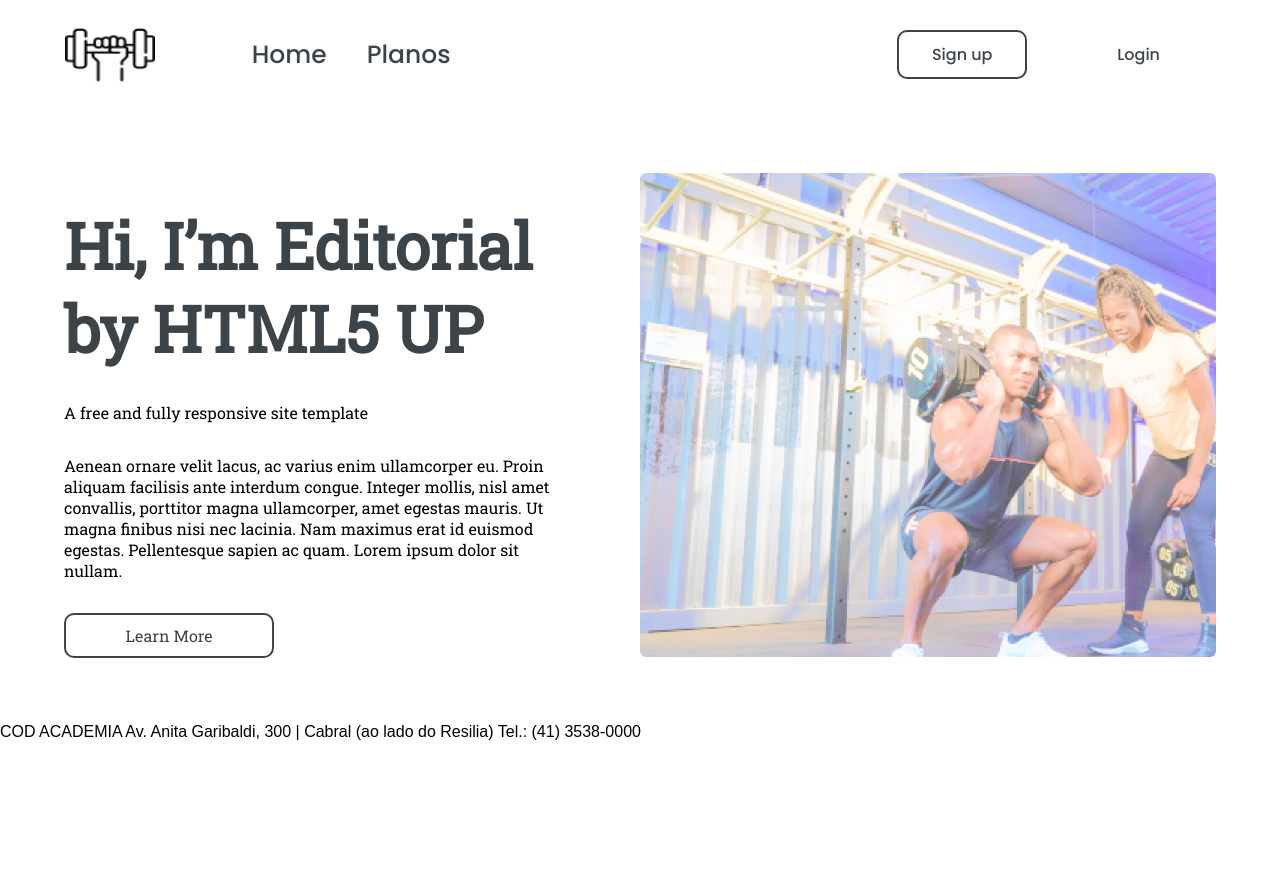
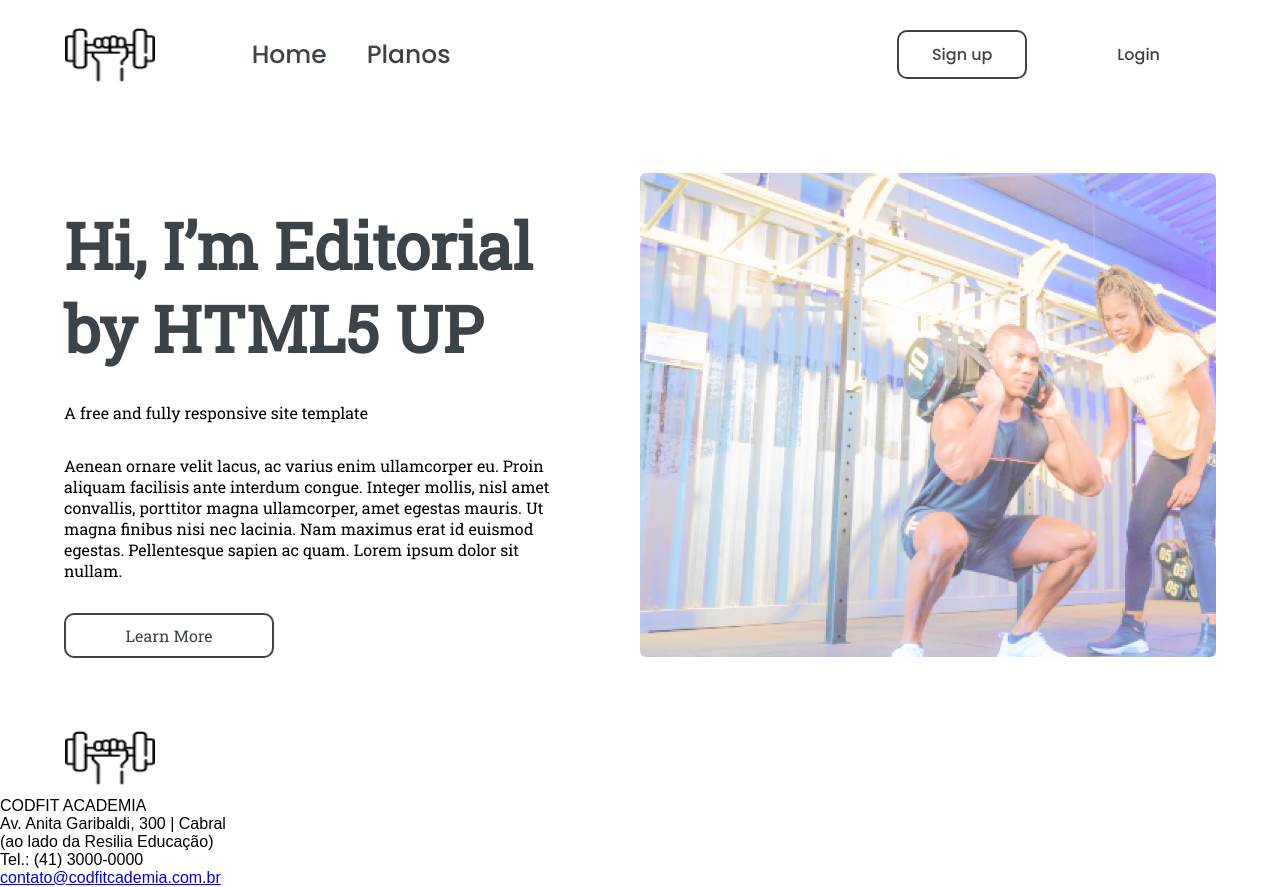
Before and after one commit to k-js/CodFit-Academy, a React (Vite) app: page / in a window 1280 px wide. Before the commit the page ends 800 px from the top, so only its background shows below. Built offline with nearby package versions, Linux system fonts and the light colour scheme.

Commit message:
ajustando código
ajustando código

```diff
--- a/src/components/Footer/Footer.jsx
+++ b/src/components/Footer/Footer.jsx
@@ -1,18 +1,23 @@
-import react from "react";
-import "./Footer.css";
+//import React from "react";
+import S from "../Footer/Footer.module.css";
+import logo from "../../assets/img/dumbbell.png";
 
 function Footer() {
     return (
-        <p>COD ACADEMIA
+        <footer className="footer">
+            <nav className='separar'>
+            <img className={S.imge} src={logo} alt="" />
+            </nav>
+            <div>
+        <p>CODFIT ACADEMIA</p>
 
-        Av. Anita Garibaldi, 300 | Cabral
+        <p>Av. Anita Garibaldi, 300 | Cabral</p>
 
-        (ao lado do Resilia)
-        Tel.: (41) 3538-0000
-        <span>
-        <a href='mailto:contato@codfitcademia.com.br'></a>
-        </span>
-        </p>
+        <p>(ao lado da Resilia Educação)</p>
+        <p>Tel.: (41) 3000-0000</p>
+        <a href='mailto:contato@codfitcademia.com.br'>contato@codfitcademia.com.br</a>
+            </div>
+        </footer>
     )
 }
 
--- /dev/null
+++ b/src/components/Footer/Footer.module.css
@@ -0,0 +1,16 @@
+@import url("https://fonts.googleapis.com/css2?family=Poppins:wght@500&display=swap");
+.imge {
+    height: 70px;
+    width: 90px;
+    margin-left: 65px;
+  }
+  .footer{
+    display: flex;
+    align-items: center;
+    background-color: white;
+    font-size: 25px;
+    margin-right: 320px;
+    justify-content: space-between;
+    background-color: white;
+    font-family: "Poppins", sans-serif;
+  }
```
Also changed, not shown: src/components/Footer/Footer.css (deleted).
